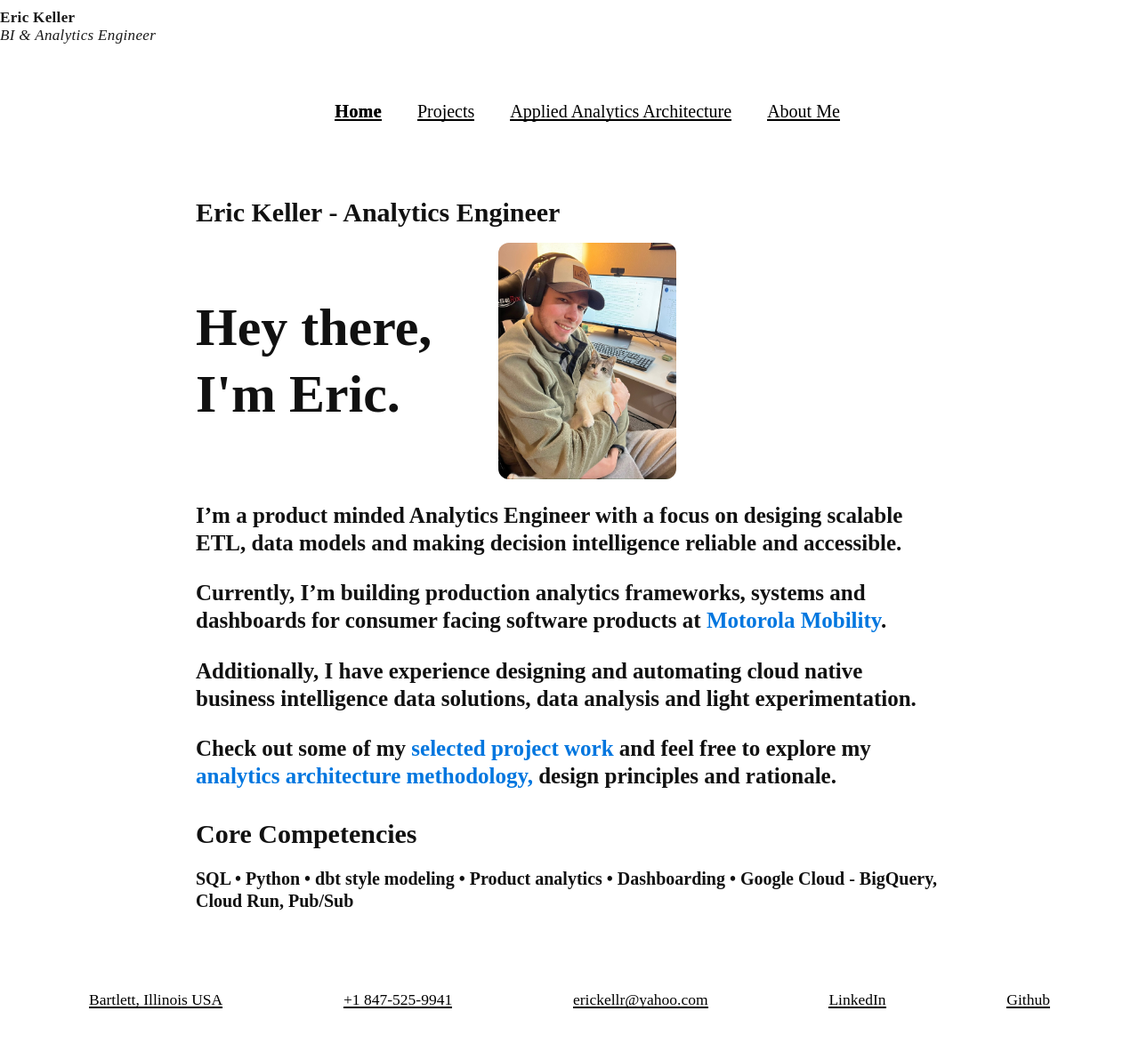
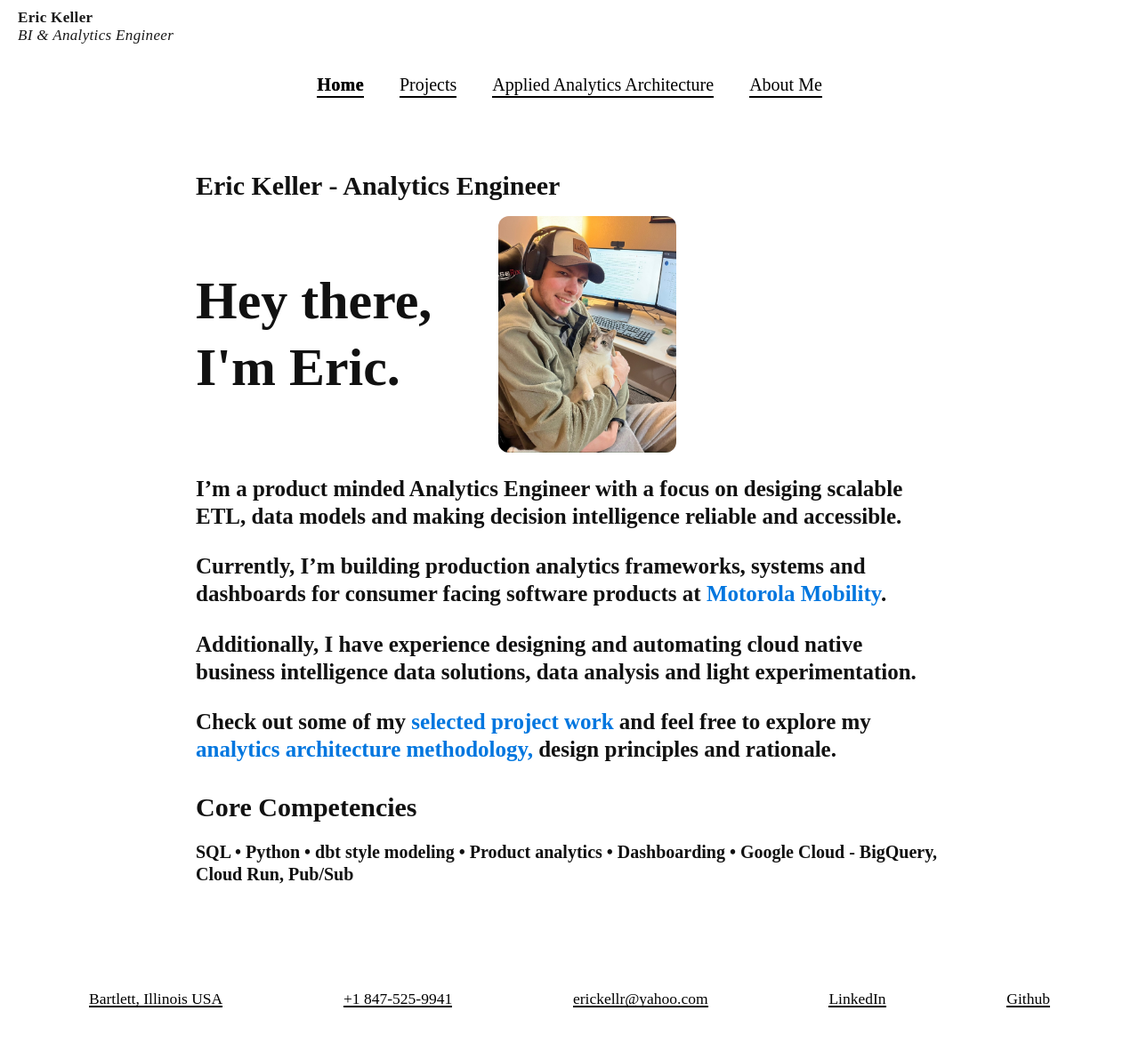
Before and after one commit to 17ekeller/17ekeller.github.io, a Jekyll site: the page built from index.md, in a window 1280 px wide and 1214 px high. Shown: the top 1173 px of the window at 89% size. Built offline with Jekyll 4.4.1, drawn with Linux system fonts in a browser that asks for light colours; nearby versions of some CDN libraries; some web fonts are replaced; our own code applies the rules of GitHub Pages for plain Markdown files; comment, search, counter and statistics services are not loaded.

Commit message:
more stylistic changes

```diff
--- a/_includes/header.html
+++ b/_includes/header.html
@@ -3,37 +3,37 @@
 
     <!-- Brand -->
     <div class="header-brand">
-      <a href="{{ '/' | relative_url }}"
-         class="{% if page.url == '/' %}active{% endif %}">
-      <span class="brand-text"><b>Eric Keller</b><br><em>BI & Analytics Engineer</em></span>
-    </div>
+  <a href="{{ '/' | relative_url }}" class="brand-text-link">
+    <span class="brand-text">
+      <b>Eric Keller</b><br>
+      <em>BI & Analytics Engineer</em>
+    </span>
+  </a>
+</div>
+
 
     <!-- Navigation -->
     <div class="header-nav">
       <div class="header-each">
-        <a href="{{ '/' | relative_url }}"
-           class="{% if page.url == '/' %}active{% endif %}">
+        <a href="{{ '/' | relative_url }}" class="{% if page.url == '/' %}active{% endif %}">
           <span>Home</span>
         </a>
       </div>
 
       <div class="header-each">
-        <a href="{{ '/projects/projects_home/' | relative_url }}"
-           class="{% if page.url contains '/projects/' %}active{% endif %}">
+        <a href="{{ '/projects/projects_home/' | relative_url }}" class="{% if page.url contains '/projects/' %}active{% endif %}">
           <span>Projects</span>
         </a>
       </div>
 
       <div class="header-each">
-        <a href="{{ '/analytics-architecture/' | relative_url }}"
-           class="{% if page.url == '/analytics-architecture/' %}active{% endif %}">
+        <a href="{{ '/analytics-architecture/' | relative_url }}" class="{% if page.url == '/analytics-architecture/' %}active{% endif %}">
           <span>Applied Analytics Architecture</span>
         </a>
       </div>
 
       <div class="header-each">
-        <a href="{{ '/aboutme/' | relative_url }}"
-           class="{% if page.url contains '/projects/experiment-analysis/' %}active{% endif %}">
+        <a href="{{ '/aboutme/' | relative_url }}" class="{% if page.url contains '/aboutme/' %}active{% endif %}">
           <span>About Me</span>
         </a>
       </div>
@@ -43,8 +43,7 @@
 </header>
 
 <style>
-
-  html, body {
+html, body {
   margin: 0;
   padding: 0;
 }
@@ -71,10 +70,10 @@ header .header-brand {
   position: fixed;
   top: 0;
   left: 0;
-  width: 100%;          /* covers full viewport width including scrollbars */
-  padding: 10px 0px;
+  width: 100%;
+  padding: 10px 20px;
   background-color: #fff;
-  box-shadow: 0 1px 5px rgba(0,0,0,0.05);
+  box-sizing: border-box;
   z-index: 999;
   font-size: 0.85em;
   line-height: 1.2;
@@ -82,34 +81,28 @@ header .header-brand {
   letter-spacing: 0.02em;
   text-align: left;
   white-space: normal;
-  box-shadow: none;
   transition: opacity 0.3s ease, transform 0.3s ease;
-  box-sizing: border-box; /* ensures full coverage */
 }
 
-
-
-/* ===== FADE EFFECT PURE CSS ===== */
-/* The trick: reduce opacity when user scrolls using :not(:root) + scroll container */
+/* ===== FADE EFFECT PURE CSS (best-effort) ===== */
 header:has(+ *:not(:root)) .header-brand {
-  opacity: 0.90;
-  transform: scale(1);
+  opacity: 0.9;
 }
 
 /* ===== NAVIGATION ===== */
 header .header-nav {
-  margin-top: 100px; /* space below fixed brand */
+  margin-top: 80px; /* space below fixed brand */
   margin-bottom: 30px;
   display: flex;
+  flex-wrap: wrap;           /* allow wrapping on mobile */
   justify-content: center;
-  gap: 40px;
+  gap: 10px 40px;            /* vertical + horizontal gap */
   width: 100%;
 }
 
 /* ===== NAV LINKS ===== */
 header .header-each a {
   text-decoration: none;
-  background-image: none;
   color: #000;
   font-weight: 300;
   position: relative;
@@ -121,6 +114,12 @@ header .header-each a.active {
   text-shadow: 0.3px 0 currentColor;
 }
 
+/* underline for nav links */
+header .header-each a span {
+  display: inline-block;      /* ensures underline covers wrapped text */
+  position: relative;
+}
+
 header .header-each a span::before {
   content: '';
   position: absolute;
@@ -128,7 +127,7 @@ header .header-each a span::before {
   left: 0;
   width: 100%;
   border-bottom: 2px solid #000;
-  transition: .4s;
+  transition: transform 0.4s;
   transform: scaleX(1);
 }
 
@@ -136,8 +135,42 @@ header .header-each a:hover span::before {
   transform: scaleX(0);
 }
 
+/* BRAND TEXT */
 header .brand-text {
   display: inline-block;
   color: #000;
+  line-height: 1.2;
+}
+.brand-text-link {
+  text-decoration: none; /* remove underline */
+  color: inherit;        /* keep text color */
+  display: inline-block; /* maintain block-like layout if needed */
+}
+
+
+/* ===== MOBILE RESPONSIVE ===== */
+@media screen and (max-width: 768px) {
+  /* Stack brand and nav */
+  header .desktop-header {
+    flex-direction: column;
+    align-items: center;
+  }
+
+  /* Center brand text */
+  header .header-brand {
+    text-align: center;
+    padding: 10px 20px;
+  }
+
+   header .header-nav a {
+    font-size: 0.85em;  /* smaller font on mobile */
+  }
+
+  /* Optional: reduce gap between links */
+  header .header-nav {
+    gap: 10px 15px;     /* smaller horizontal spacing */
+    flex-wrap: nowrap;   /* prevent wrapping */
+    justify-content: center;
+  }
 }
 </style>
--- a/index.md
+++ b/index.md
@@ -2,7 +2,7 @@
 title: Eric Keller - Analytics Engineer
 ---
 
-<div style="display:flex; align-items:center; gap:75px; flex-wrap:wrap;">
+<div class="hero-intro">
 
   <h1 style="margin:0;">
     <b>Hey there,<br>I'm Eric.</b>
@@ -10,9 +10,10 @@ title: Eric Keller - Analytics Engineer
 
   <img src="{{ '/assets/images/eric_cat.jpeg' | relative_url }}"
        alt="Eric Keller"
-       style="width:200px; border-radius:12px;">
+       class="hero-photo">
 
 </div>
+
 
 ### I'm a product minded Analytics Engineer with a focus on desiging scalable ETL, data models and making decision intelligence reliable and accessible.
 
@@ -24,3 +25,27 @@ title: Eric Keller - Analytics Engineer
 
 ## **Core Competencies**
 #### SQL • Python • dbt style modeling • Product analytics • Dashboarding • Google Cloud - BigQuery, Cloud Run, Pub/Sub
+
+<style>.hero-intro {
+  display: flex;
+  align-items: center;
+  gap: 75px;
+  flex-wrap: wrap;
+}
+
+.hero-photo {
+  width: 200px;
+  border-radius: 12px;
+}
+
+/* Mobile */
+@media (max-width: 640px) {
+  .hero-intro {
+    gap: 20px;
+  }
+
+  .hero-photo {
+    width: 160px;
+  }
+}
+</style>
```
Also changed, not shown: 5 other files.
